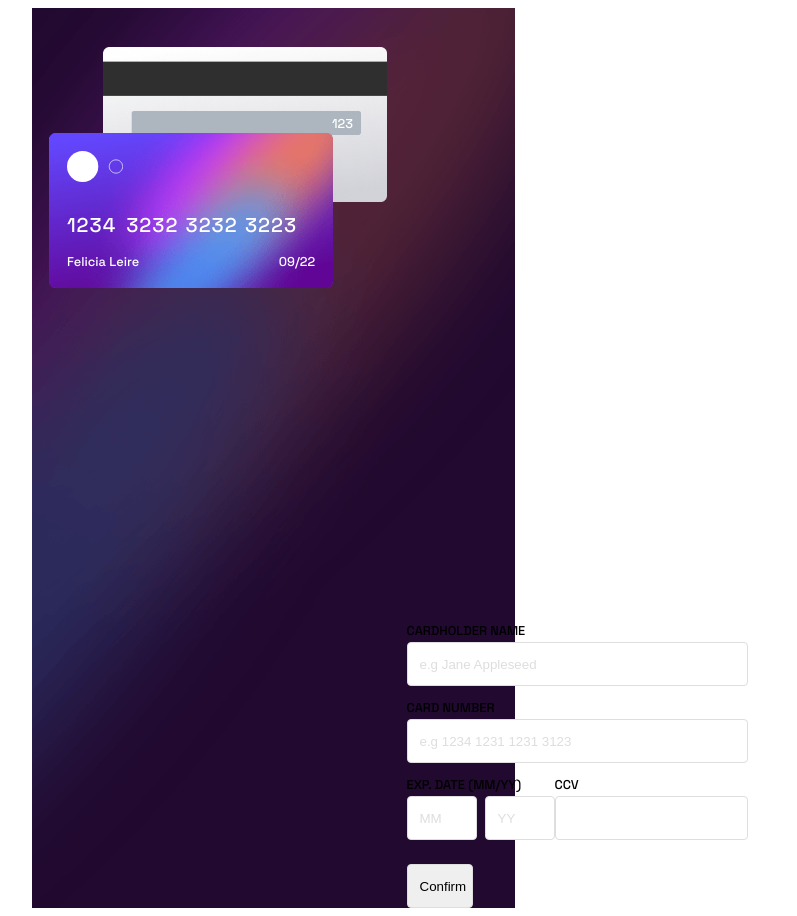
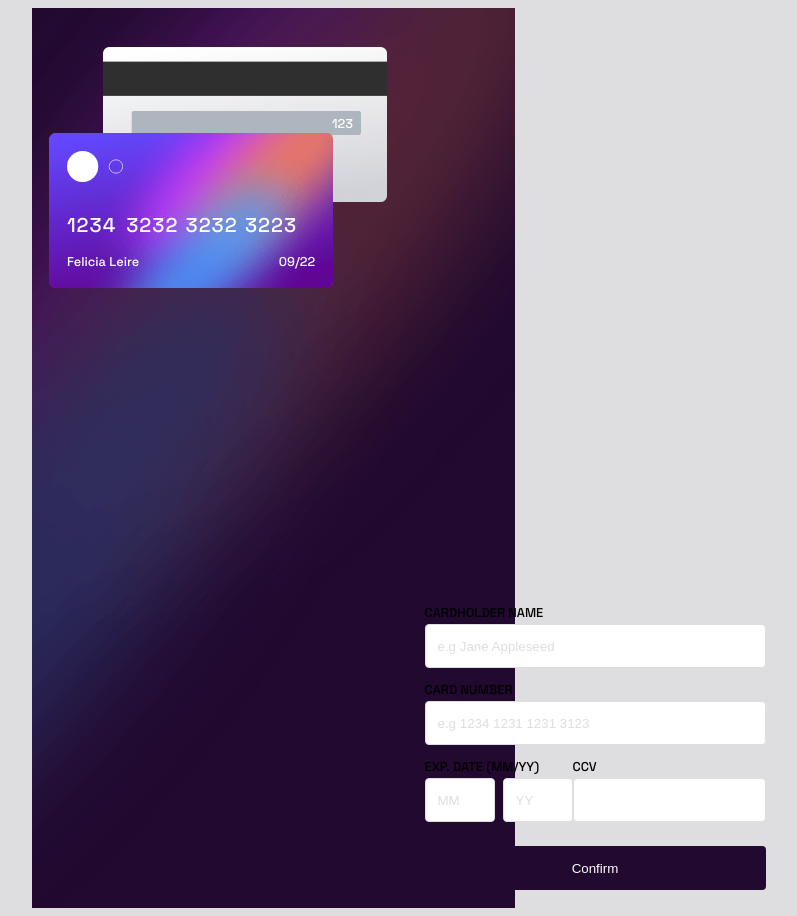
Before and after one commit to TuanManhCao/fm-interactive-card-details-form, a React (Vite) app: page / in a window 1280 px wide. Shown: the whole page, without its empty margins (421-1218 px from the left). Built offline with nearby package versions, Linux system fonts and the light colour scheme.

Commit message:
More form and button styling.

```diff
--- a/src/App.css
+++ b/src/App.css
@@ -1,5 +1,6 @@
 body {
   /* background-color: grey; */
+  background-color: var(--light-grayish-violet);
 }
 :root {
   --light-grayish-violet: hsl(270, 3%, 87%);
@@ -11,6 +12,7 @@ body {
   width: 375px;
   margin: 0 auto;
   min-height: 100vh;
+  background-color: white;
   /* background-color: grey; */
   display: flex;
   flex-direction: column;
@@ -21,9 +23,9 @@ body {
 }
 
 .form-container {
-  /* background-color: gray; */
   height: 100;
   min-height: 450px;
+  padding: 18px;
 }
 
 .mobile-image {
@@ -182,13 +184,32 @@ label {
   text-transform: uppercase;
 }
 
-input::placeholder {
+input[type="text"]::placeholder {
   color: var(--light-grayish-violet)
 }
 
-input {
+input[type="text"] {
   border: 1px solid var(--light-grayish-violet);
   border-radius: 4px;
   height: 44px;
   padding-left: 12px;
 }
+
+
+
+
+.submit-btn {
+  background-color: var(--very-dark-violet);
+  color: white;
+  /* padding: 8px 18px; */
+  /* left: 18px; */
+  height: 44px;
+  border-radius: 4px;
+  border: 0px;
+  width: 100%;
+  cursor: pointer;
+}
+
+.submit-btn:hover {
+  background-color: lightslategray;
+}
--- a/src/App.jsx
+++ b/src/App.jsx
@@ -79,7 +79,7 @@ function App() {
                 <input type="text" name="CCV" id="ccv" />
               </div>
             </div>
-            <input type="button" value="Confirm" />
+            <input type="button" value="Confirm" className="submit-btn"/>
           </form>
         </div>
       </div>
```
